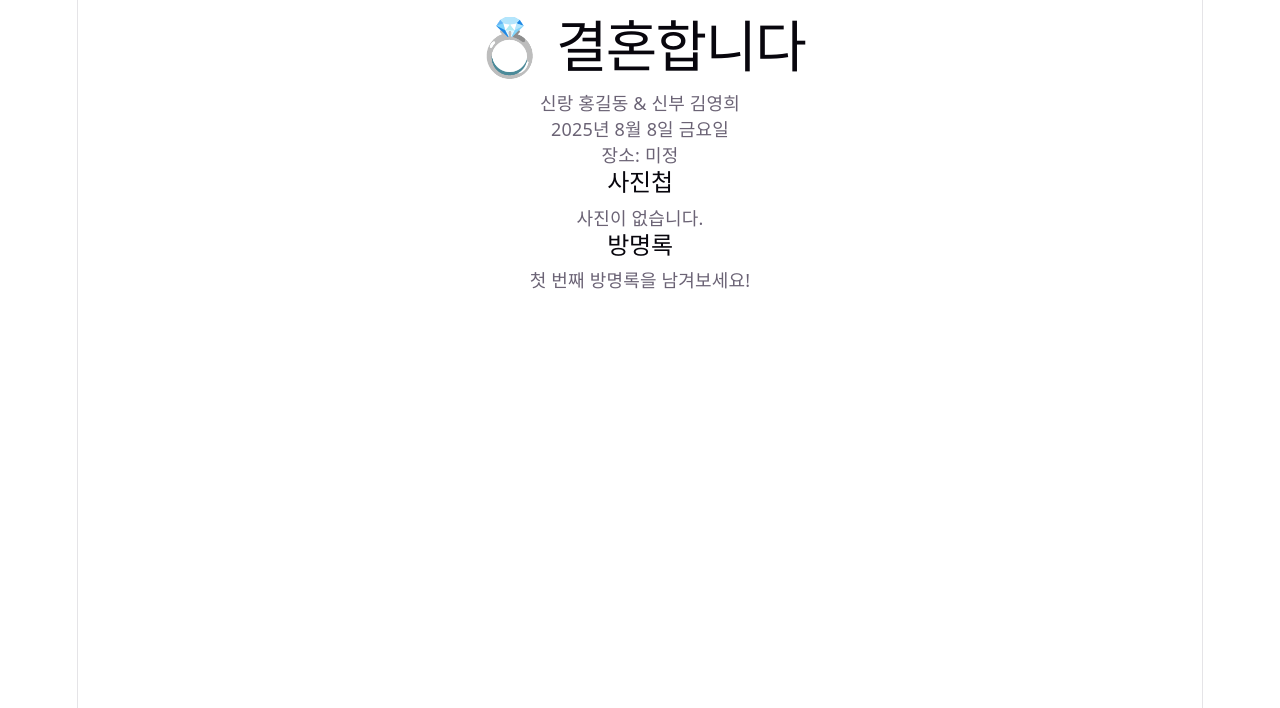
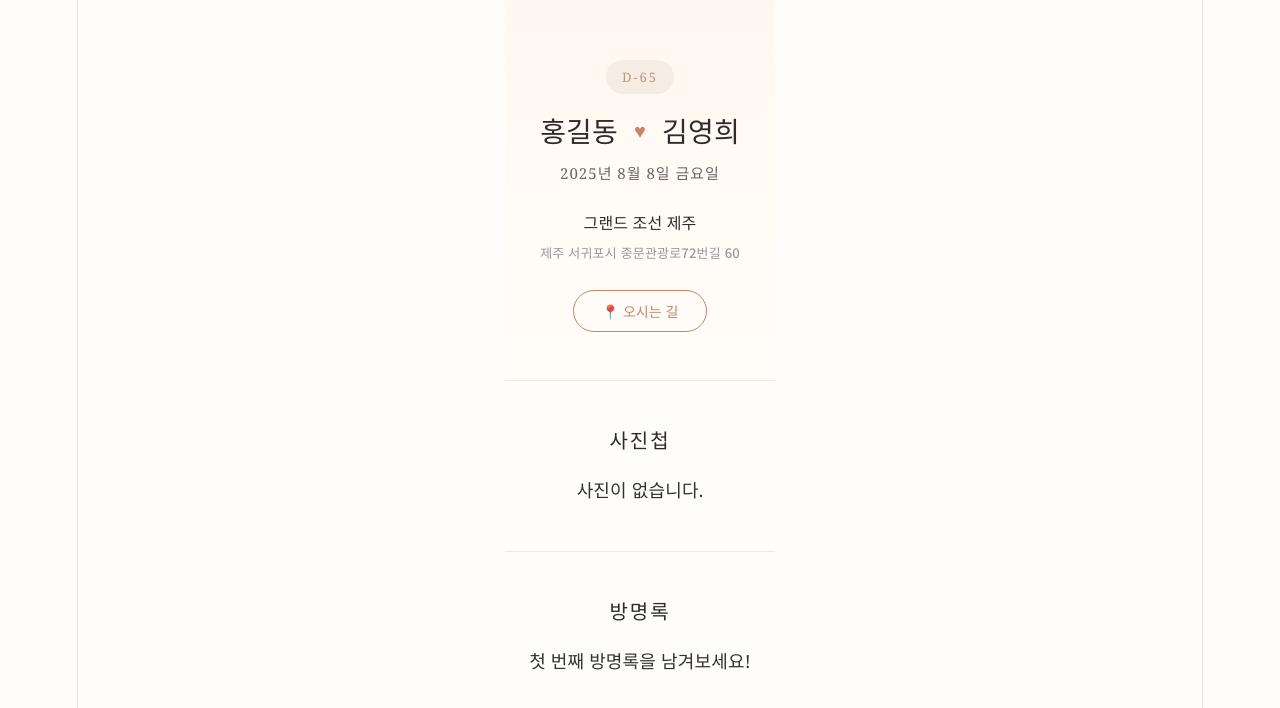
Before and after one commit to thwjd639/wedding-book, a React (Vite) app in the folder wedding-book/: page / in a window 1280 px wide. Shown: the top 708 px of the page. Built offline with nearby package versions, Linux system fonts and the light colour scheme.

Commit message:
feat: HeroSection 웨딩 정보 UI 완성

```diff
--- a/wedding-book/index.html
+++ b/wedding-book/index.html
@@ -1,10 +1,17 @@
 <!doctype html>
-<html lang="en">
+<html lang="ko">
   <head>
     <meta charset="UTF-8" />
     <link rel="icon" type="image/svg+xml" href="/favicon.svg" />
     <meta name="viewport" content="width=device-width, initial-scale=1.0" />
-    <title>wedding-book</title>
+    <meta name="theme-color" content="#fffdf9" />
+    <title>💍 우리 결혼합니다</title>
+    <link rel="preconnect" href="https://fonts.googleapis.com" />
+    <link rel="preconnect" href="https://fonts.gstatic.com" crossorigin />
+    <link
+      href="https://fonts.googleapis.com/css2?family=Noto+Sans+KR:wght@400;500&family=Noto+Serif+KR:wght@400;600&display=swap"
+      rel="stylesheet"
+    />
   </head>
   <body>
     <div id="root"></div>
--- a/wedding-book/src/App.css
+++ b/wedding-book/src/App.css
@@ -1,184 +1,109 @@
-.counter {
-  font-size: 16px;
-  padding: 5px 10px;
-  border-radius: 5px;
-  color: var(--accent);
-  background: var(--accent-bg);
-  border: 2px solid transparent;
-  transition: border-color 0.3s;
-  margin-bottom: 24px;
-
-  &:hover {
-    border-color: var(--accent-border);
-  }
-  &:focus-visible {
-    outline: 2px solid var(--accent);
-    outline-offset: 2px;
-  }
+* {
+  margin: 0;
+  padding: 0;
+  box-sizing: border-box;
 }
 
-.hero {
-  position: relative;
-
-  .base,
-  .framework,
-  .vite {
-    inset-inline: 0;
-    margin: 0 auto;
+body {
+  font-family: 'Noto Serif KR', 'Georgia', serif;
+  background-color: #fffdf9;
+  color: #333;
 }
 
-  .base {
-    width: 170px;
-    position: relative;
-    z-index: 0;
+main {
+  max-width: 480px;
+  margin: 0 auto;
+  min-height: 100vh;
 }
 
-  .framework,
-  .vite {
-    position: absolute;
+/* ── Hero 섹션 ── */
+#hero {
+  display: flex;
+  flex-direction: column;
+  align-items: center;
+  padding: 60px 24px 48px;
+  text-align: center;
+  gap: 16px;
+  background: linear-gradient(180deg, #fff8f0 0%, #fffdf9 100%);
 }
 
-  .framework {
-    z-index: 1;
-    top: 34px;
-    height: 28px;
-    transform: perspective(2000px) rotateZ(300deg) rotateX(44deg) rotateY(39deg)
-      scale(1.4);
+.hero-badge {
+  font-size: 13px;
+  letter-spacing: 2px;
+  color: #b89a7a;
+  background: #f5ede3;
+  padding: 4px 16px;
+  border-radius: 20px;
 }
 
-  .vite {
-    z-index: 0;
-    top: 107px;
-    height: 26px;
-    width: auto;
-    transform: perspective(2000px) rotateZ(300deg) rotateX(40deg) rotateY(39deg)
-      scale(0.8);
-  }
+.hero-names {
+  font-size: 28px;
+  font-weight: 600;
+  display: flex;
+  align-items: center;
+  gap: 16px;
+  color: #2c2c2c;
+  margin-top: 8px;
 }
 
-#center {
-  display: flex;
-  flex-direction: column;
-  gap: 25px;
-  place-content: center;
-  place-items: center;
-  flex-grow: 1;
-
-  @media (max-width: 1024px) {
-    padding: 32px 20px 24px;
-    gap: 18px;
-  }
+.heart {
+  color: #c9856a;
+  font-size: 20px;
 }
 
-#next-steps {
-  display: flex;
-  border-top: 1px solid var(--border);
-  text-align: left;
-
-  & > div {
-    flex: 1 1 0;
-    padding: 32px;
-    @media (max-width: 1024px) {
-      padding: 24px 20px;
-    }
+.hero-date {
+  font-size: 15px;
+  color: #666;
+  letter-spacing: 1px;
 }
 
-  .icon {
-    margin-bottom: 16px;
-    width: 22px;
-    height: 22px;
+.hero-location {
+  margin-top: 8px;
 }
 
-  @media (max-width: 1024px) {
-    flex-direction: column;
-    text-align: center;
-  }
+.hero-location p {
+  font-size: 16px;
+  font-weight: 500;
+  color: #2c2c2c;
 }
 
-#docs {
-  border-right: 1px solid var(--border);
-
-  @media (max-width: 1024px) {
-    border-right: none;
-    border-bottom: 1px solid var(--border);
-  }
+.hero-location .address {
+  font-size: 13px;
+  color: #999;
+  margin-top: 4px;
+  font-family: 'Noto Sans KR', sans-serif;
 }
 
-#next-steps ul {
-  list-style: none;
-  padding: 0;
-  display: flex;
-  gap: 8px;
-  margin: 32px 0 0;
-
-  .logo {
-    height: 18px;
+.map-btn {
+  margin-top: 8px;
+  padding: 10px 28px;
+  border: 1px solid #c9856a;
+  background: transparent;
+  color: #c9856a;
+  border-radius: 24px;
+  font-size: 14px;
+  cursor: pointer;
+  transition: all 0.2s;
+  font-family: 'Noto Sans KR', sans-serif;
 }
 
-  a {
-    color: var(--text-h);
-    font-size: 16px;
-    border-radius: 6px;
-    background: var(--social-bg);
-    display: flex;
-    padding: 6px 12px;
-    align-items: center;
-    gap: 8px;
-    text-decoration: none;
-    transition: box-shadow 0.3s;
-
-    &:hover {
-      box-shadow: var(--shadow);
-    }
-    .button-icon {
-      height: 18px;
-      width: 18px;
-    }
+.map-btn:hover {
+  background: #c9856a;
+  color: #fff;
 }
 
-  @media (max-width: 1024px) {
-    margin-top: 20px;
-    flex-wrap: wrap;
-    justify-content: center;
-
-    li {
-      flex: 1 1 calc(50% - 8px);
+/* ── 섹션 공통 ── */
+#gallery,
+#guestbook {
+  padding: 48px 24px;
+  border-top: 1px solid #f0e8df;
 }
 
-    a {
-      width: 100%;
-      justify-content: center;
-      box-sizing: border-box;
+#gallery h2,
+#guestbook h2 {
+  font-size: 20px;
+  text-align: center;
+  color: #2c2c2c;
+  margin-bottom: 24px;
+  letter-spacing: 2px;
 }
-  }
-}
-
-#spacer {
-  height: 88px;
-  border-top: 1px solid var(--border);
-  @media (max-width: 1024px) {
-    height: 48px;
-  }
-}
-
-.ticks {
-  position: relative;
-  width: 100%;
-
-  &::before,
-  &::after {
-    content: '';
-    position: absolute;
-    top: -4.5px;
-    border: 5px solid transparent;
-  }
-
-  &::before {
-    left: 0;
-    border-left-color: var(--border);
-  }
-  &::after {
-    right: 0;
-    border-right-color: var(--border);
-  }
-}
--- a/wedding-book/src/components/HeroSection.tsx
+++ b/wedding-book/src/components/HeroSection.tsx
@@ -1,10 +1,52 @@
+import { useEffect, useState } from 'react'
+
+const WEDDING_DATE = new Date('2026-08-08T12:00:00')
+const KAKAO_MAP_URL = 'https://naver.me/Grmatssb'
+
+function getDday() {
+  const now = new Date()
+  const diff = WEDDING_DATE.getTime() - now.getTime()
+  const days = Math.ceil(diff / (1000 * 60 * 60 * 24))
+  return days
+}
+
 export default function HeroSection() {
-    return (
-      <section id="hero">
-        <h1>💍 결혼합니다</h1>
-        <p>신랑 홍길동 & 신부 김영희</p>
-        <p>2025년 8월 8일 금요일</p>
-        <p>장소: 미정</p>
-      </section>
-    )
-  }
+  const [dday, setDday] = useState(getDday())
+
+  useEffect(() => {
+    const timer = setInterval(() => {
+      setDday(getDday())
+    }, 1000 * 60)
+    return () => clearInterval(timer)
+  }, [])
+
+  return (
+    <section id="hero">
+      <div className="hero-badge">
+        {dday > 0 ? `D-${dday}` : dday === 0 ? 'D-Day 🎉' : `D+${Math.abs(dday)}`}
+      </div>
+
+      <div className="hero-names">
+        <span className="groom">홍길동</span>
+        <span className="heart">♥</span>
+        <span className="bride">김영희</span>
+      </div>
+
+      <div className="hero-date">
+        2025년 8월 8일 금요일
+      </div>
+
+      <div className="hero-location">
+        <p>그랜드 조선 제주</p>
+        <p className="address">제주 서귀포시 중문관광로72번길 60</p>
+      </div>
+
+      <button
+        className="map-btn"
+        onClick={() => window.open(KAKAO_MAP_URL, '_blank')}
+      >
+        📍 오시는 길
+      </button>
+    </section>
+  )
+}
--- a/wedding-book/src/lib/supabase.ts
+++ b/wedding-book/src/lib/supabase.ts
@@ -0,0 +1,6 @@
+import { createClient } from '@supabase/supabase-js'
+
+const supabaseUrl = import.meta.env.VITE_SUPABASE_URL
+const supabaseAnonKey = import.meta.env.VITE_SUPABASE_ANON_KEY
+
+export const supabase = createClient(supabaseUrl, supabaseAnonKey)
```
Lines whose indentation alone changed are shown as unchanged.
